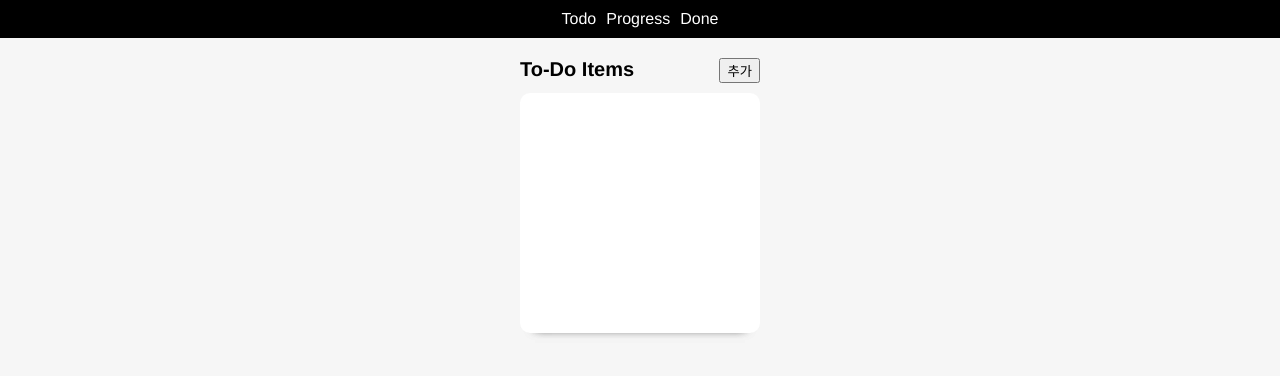
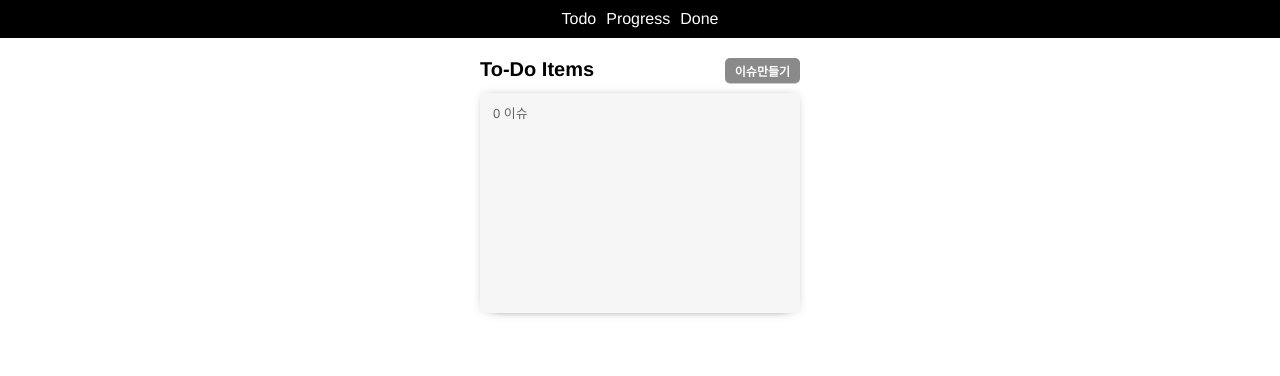
Before and after one commit to outclassstudio/todo-vue, a Vue app: page / in a window 1280 px wide. Shown: the top 376 px of the page. Built offline with nearby package versions, Linux system fonts and the light colour scheme.

Commit message:
feature: delete item feature

```diff
--- a/src/App.vue
+++ b/src/App.vue
@@ -4,6 +4,7 @@
       v-bind:todoitem="item"
       @add-data="addData"
       @edit-data="editData"
+      @delete-data="deleteData"
     ></router-view>
   </div>
 </template>
@@ -34,6 +35,13 @@ export default {
       this.item = filtered;
       alert("수정완료!");
     },
+    deleteData(data) {
+      let filtered = this.item.filter((el) => {
+        return el.id !== data;
+      });
+      this.item = filtered;
+      alert("삭제완료!");
+    },
   },
 };
 </script>
--- a/src/View/Done.vue
+++ b/src/View/Done.vue
@@ -7,6 +7,7 @@
     <background-box
       v-bind:todoitem="todofilter()"
       @edit-data="editData"
+      @delete-data="deleteData"
     ></background-box>
   </div>
 </template>
@@ -37,11 +38,14 @@ export default {
     editData(data) {
       this.$emit("edit-data", data);
     },
+    deleteData(data) {
+      this.$emit("delete-data", data);
+    },
   },
 };
 </script>
 
-<style>
+<style scoped>
 .to-do {
   display: flex;
   flex-direction: column;
@@ -50,10 +54,10 @@ export default {
 }
 
 .title {
-  width: 240px;
+  width: 320px;
   height: 25px;
   display: flex;
-  justify-content: space-between;
+  justify-content: left;
   font-size: 20px;
   font-weight: bold;
   margin: 10px 0px 10px 0px;
--- a/src/View/Progress.vue
+++ b/src/View/Progress.vue
@@ -7,6 +7,7 @@
     <background-box
       v-bind:todoitem="todofilter()"
       @edit-data="editData"
+      @delete-data="deleteData"
     ></background-box>
   </div>
 </template>
@@ -37,11 +38,14 @@ export default {
     editData(data) {
       this.$emit("edit-data", data);
     },
+    deleteData(data) {
+      this.$emit("delete-data", data);
+    },
   },
 };
 </script>
 
-<style>
+<style scoped>
 .to-do {
   display: flex;
   flex-direction: column;
@@ -50,10 +54,10 @@ export default {
 }
 
 .title {
-  width: 240px;
+  width: 320px;
   height: 25px;
   display: flex;
-  justify-content: space-between;
+  justify-content: left;
   font-size: 20px;
   font-weight: bold;
   margin: 10px 0px 10px 0px;
--- a/src/View/Todo.vue
+++ b/src/View/Todo.vue
@@ -3,17 +3,18 @@
     <header-global></header-global>
     <div class="title">
       <div>To-Do Items</div>
-      <button @click="openModal">추가</button>
+      <div class="add-btn" @click="openModal">이슈만들기</div>
     </div>
     <background-box
       v-bind:todoitem="todofilter()"
       @edit-data="editData"
+      @delete-data="deleteData"
     ></background-box>
     <add-modal
       v-if="modalopen"
+      v-bind:todoitem="todoitem"
       @close-modal="closeModal"
       @add-data="addData"
-      v-bind:todoitem="todoitem"
     ></add-modal>
   </div>
 </template>
@@ -49,9 +50,12 @@ export default {
     editData(data) {
       this.$emit("edit-data", data);
     },
+    deleteData(data) {
+      this.$emit("delete-data", data);
+    },
     todofilter() {
       let filtered = this.todoitem.filter((el) => {
-        return el.status === "To-Do";
+        return el.status === "ToDo";
       });
       return filtered;
     },
@@ -59,8 +63,9 @@ export default {
 };
 </script>
 
-<style>
+<style scoped>
 .to-do {
+  /* width: 300px; */
   display: flex;
   flex-direction: column;
   justify-content: center;
@@ -68,7 +73,7 @@ export default {
 }
 
 .title {
-  width: 240px;
+  width: 320px;
   height: 25px;
   display: flex;
   justify-content: space-between;
@@ -76,4 +81,23 @@ export default {
   font-weight: bold;
   margin: 10px 0px 10px 0px;
 }
+
+.add-btn {
+  display: flex;
+  justify-content: center;
+  align-items: center;
+  padding: 10px;
+  font-size: 12px;
+  border: 1px soild #797979;
+  /* box-shadow: rgba(0, 0, 0, 0.5) 0px 0px 5px -1px; */
+  box-shadow: rgba(0, 0, 0, 0.2) 0px 1px 0px 0px;
+  border-radius: 5px;
+  background-color: #8a8a8a;
+  color: #ffffff;
+  cursor: pointer;
+}
+
+.add-btn:hover {
+  background-color: #4b4b4b;
+}
 </style>
--- a/src/assets/global.css
+++ b/src/assets/global.css
@@ -1,5 +1,5 @@
 body {
   box-sizing: border-box;
   margin: 0px;
-  background-color: #f6f6f6;
+  background-color: #ffffff;
 }
--- a/src/components/AddModal.vue
+++ b/src/components/AddModal.vue
@@ -8,7 +8,7 @@
       <div class="content-box">
         <div class="content-title">진행상태</div>
         <select class="select" v-model="baseData.status">
-          <option>To-Do</option>
+          <option>ToDo</option>
           <option>Progress</option>
           <option>Done</option>
         </select>
--- a/src/components/Background.vue
+++ b/src/components/Background.vue
@@ -1,10 +1,12 @@
 <template>
   <div class="mainDiv">
+    <div class="summary">{{ todoitem.length }} 이슈</div>
     <div class="subDiv" v-for="el in todoitem" :key="el">
       <content-box
         v-bind:element="el"
         @add-data="addData"
         @edit-data="editData"
+        @delete-data="deleteData"
       ></content-box>
     </div>
     <!-- <content-box v-if="todoitem[0]" v-bind:todoitem="todoitem"></content-box> -->
@@ -16,6 +18,11 @@ import ContentBox from "./ContentBox";
 
 export default {
   name: "Background-Box",
+  data: function () {
+    return {
+      topTitle: { ToDo: "할 일", Progress: "진행 중", Done: "완료" },
+    };
+  },
   props: { todoitem: Array },
   components: {
     "content-box": ContentBox,
@@ -27,6 +34,9 @@ export default {
     editData(data) {
       this.$emit("edit-data", data);
     },
+    deleteData(data) {
+      this.$emit("delete-data", data);
+    },
   },
 };
 </script>
@@ -36,17 +46,28 @@ export default {
   display: flex;
   flex-direction: column;
   align-items: center;
-  background-color: white;
-  width: 200px;
-  height: 200px;
+  background-color: #f6f6f6;
+  width: 300px;
+  min-height: 200px;
   border: 1px soild #bbbbbb;
-  box-shadow: rgba(0, 0, 0, 0.6) 0px 10px 10px -15px,
+  box-shadow: rgba(0, 0, 0, 0.5) 0px 0px 10px -5px,
     rgba(0, 0, 0, 0.6) 0px 10px 10px -15px;
-  border-radius: 10px;
-  padding: 20px;
+  border-radius: 5px;
+  padding: 10px;
+  gap: 5px;
 }
 
 .subDiv {
   display: flex;
 }
+
+.summary {
+  display: flex;
+  justify-content: left;
+  padding-left: 6px;
+  margin-bottom: 10px;
+  width: 100%;
+  font-size: 13px;
+  color: #646464;
+}
 </style>
--- a/src/components/ContentBox.vue
+++ b/src/components/ContentBox.vue
@@ -1,11 +1,20 @@
 <template>
   <div class="itemboxDiv">
-    <div class="itemBox" @click="openModal">{{ element.title }}</div>
-    <button class="deleteBtn">삭제</button>
+    <div class="itemBox" @click="openModal">
+      <div class="issue-title">{{ element.title }}</div>
+      <div class="date">수정날짜 : {{ element.updatedDate.split(" ")[0] }}</div>
+    </div>
+    <button
+      class="deleteBtn"
+      @click="deleteData"
+      v-if="element.status !== 'Done'"
+    >
+      삭제
+    </button>
     <content-modal
       v-if="modalopen"
+      v-bind:element="element"
       @close-modal="closeModal"
-      v-bind:element="element"
       @edit-data="editData"
     ></content-modal>
   </div>
@@ -34,6 +43,9 @@ export default {
     editData(data) {
       this.$emit("edit-data", data);
     },
+    deleteData() {
+      this.$emit("delete-data", this.element.id);
+    },
   },
 };
 </script>
@@ -48,13 +60,36 @@ export default {
 }
 
 .itemBox {
-  width: 100%;
+  display: flex;
+  flex-direction: column;
+  align-items: left;
+  justify-content: center;
+  min-height: 50px;
+  width: 230px;
   flex: 3 0 auto;
-  padding: 5px;
-  background-color: #8a8a8a;
+  padding: 10px;
+  background-color: white;
   border-radius: 5px;
-  color: white;
+  border: 1px solid #f0f0f0;
+  font-size: 14px;
+  color: #505050;
   cursor: pointer;
+  box-shadow: rgba(0, 0, 0, 0.2) 0px 1px 0px 0px;
+  gap: 10px;
+}
+
+.itemBox:hover {
+  background-color: #f0f0f0;
+}
+
+.issue-title {
+  word-wrap: break-word;
+}
+
+.date {
+  font-size: 11px;
+  color: #999999;
+  font-weight: 100;
 }
 
 .deleteBtn {
--- a/src/components/ContentModal.vue
+++ b/src/components/ContentModal.vue
@@ -41,7 +41,7 @@
       <div class="content-box">
         <div class="content-title">진행상태</div>
         <select class="select" v-model="baseData.status">
-          <option>To-Do</option>
+          <option>ToDo</option>
           <option>Progress</option>
           <option>Done</option>
         </select>
@@ -51,9 +51,9 @@
         <textarea
           class="textarea"
           v-model="baseData.contents.todo"
-          v-if="baseData.status === 'To-Do'"
+          v-if="baseData.status === 'ToDo'"
         />
-        <div class="title-content-large" v-if="baseData.status !== 'To-Do'">
+        <div class="title-content-large" v-if="baseData.status !== 'ToDo'">
           {{ element.contents.todo }}
         </div>
       </div>
@@ -86,15 +86,18 @@
           <button class="modal-btn" @click="editData">저장</button>
         </div>
       </div>
+      <!-- <div class="error" v-if="errorMsg">변경된 내용이 없습니다.</div> -->
     </div>
   </div>
 </template>
+
 <script>
 export default {
   name: "content-modal",
   data: function () {
     return {
       editMode: true,
+      errorMsg: false,
       baseData: {
         id: this.element.id,
         title: this.element.title,
@@ -135,8 +138,20 @@ export default {
       let dateString = `${year}-${month}-${day} ${hours}:${minutes}:${seconds}`;
       this.baseData.updatedDate = dateString;
 
-      this.$emit("edit-data", this.baseData);
-      this.modeChange();
+      let currentStatus = this.element.status.toLowerCase();
+
+      if (
+        this.element.title === this.baseData.title &&
+        this.element.contents[currentStatus] ===
+          this.baseData.contents[currentStatus] &&
+        this.element.status === this.baseData.status
+      ) {
+        alert("변경된 내용이 없습니다.");
+        // this.errorMsg = true;
+      } else {
+        this.$emit("edit-data", this.baseData);
+        this.modeChange();
+      }
     },
   },
 };
@@ -236,4 +251,11 @@ export default {
   padding: 3px;
   /* font-weight: 100; */
 }
+
+.error {
+  display: flex;
+  justify-content: center;
+  font-size: 14px;
+  color: #dd0808;
+}
 </style>
```
